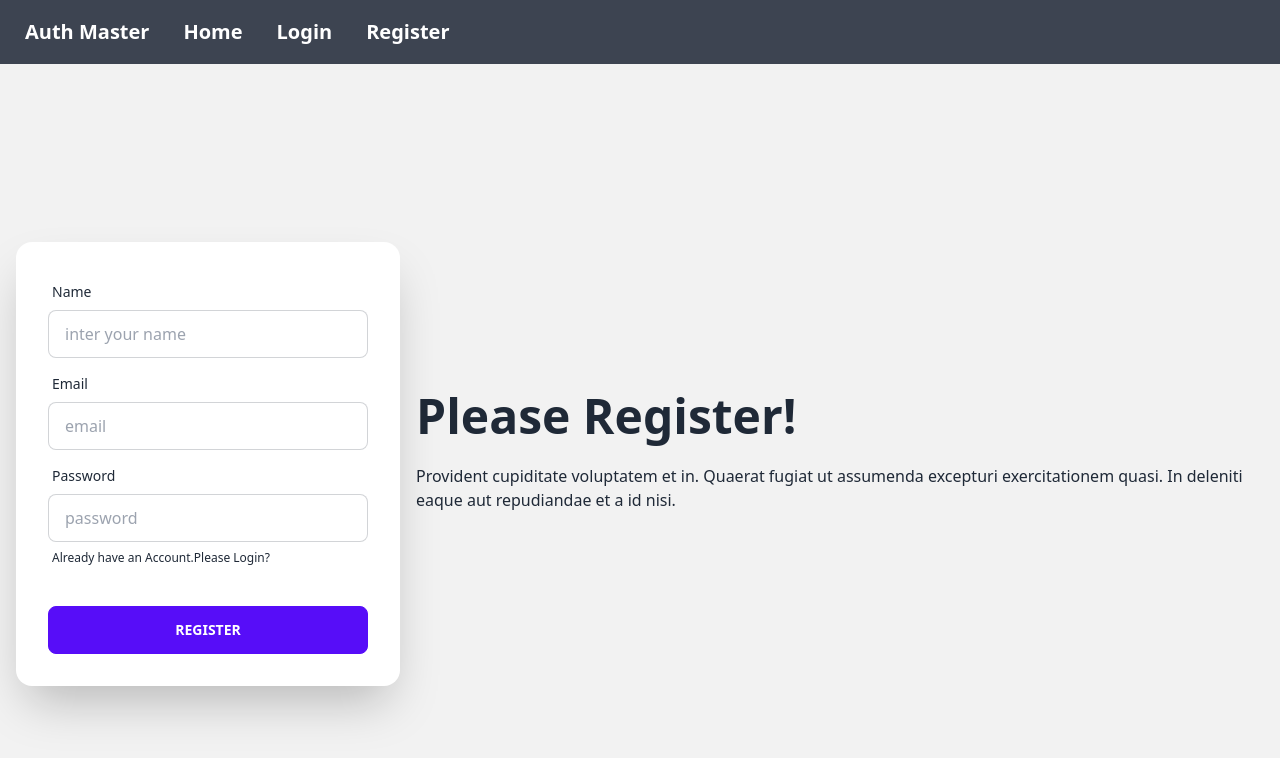
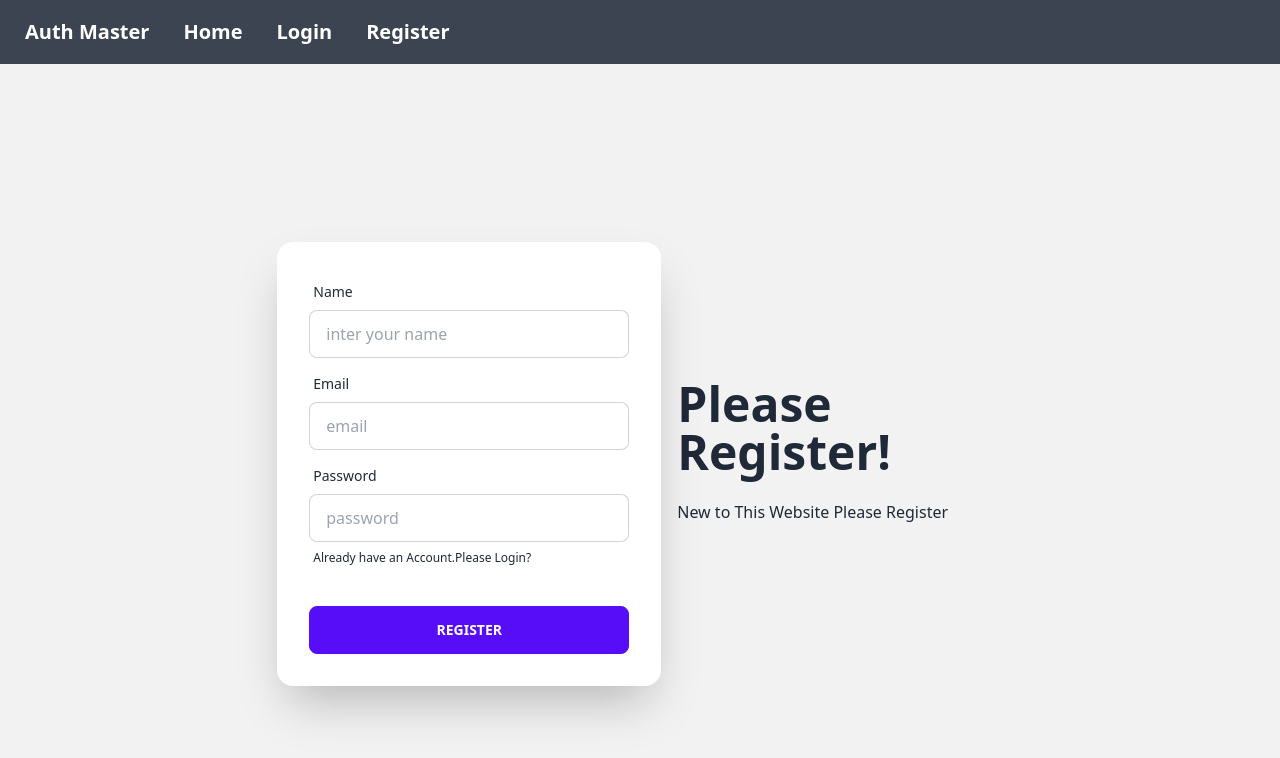
Before and after one commit to mahafujahamed/auth-firebase-context-taillwind, a React (Vite) app: page /register in a window 1280 px wide. Shown: the top 758 px of the page. Built offline with nearby package versions, Linux system fonts and the light colour scheme.

Commit message:
change some text register page

```diff
--- a/src/components/Register.jsx
+++ b/src/components/Register.jsx
@@ -21,7 +21,7 @@ const Register = () => {
             <div className="hero-content flex-col lg:flex-row-reverse">
                 <div className="text-center lg:text-left">
                     <h1 className="text-5xl font-bold">Please Register!</h1>
-                    <p className="py-6">Provident cupiditate voluptatem et in. Quaerat fugiat ut assumenda excepturi exercitationem quasi. In deleniti eaque aut repudiandae et a id nisi.</p>
+                    <p className="py-6">New to This Website Please Register</p>
                 </div>
                 <div className="card flex-shrink-0 w-full max-w-sm shadow-2xl bg-base-100">
                     <form onSubmit={handleRegister} className="card-body">
```
